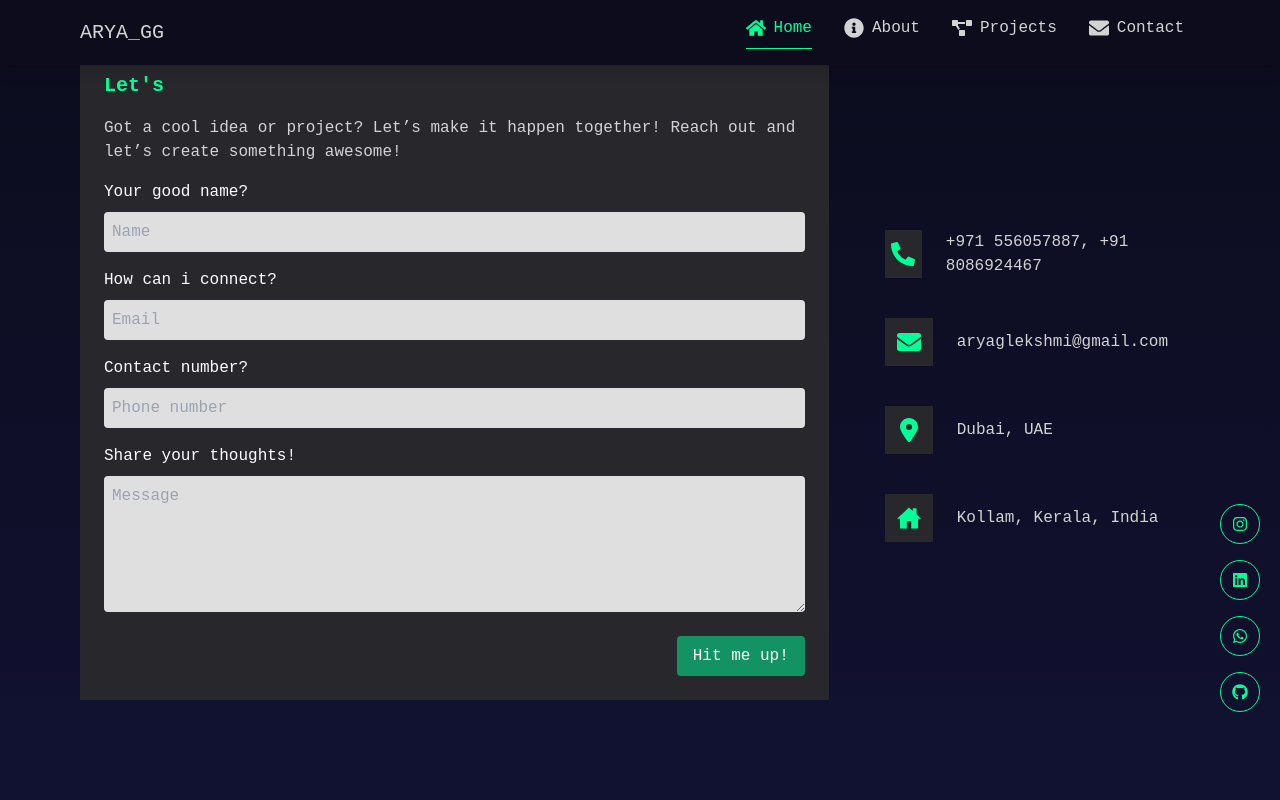
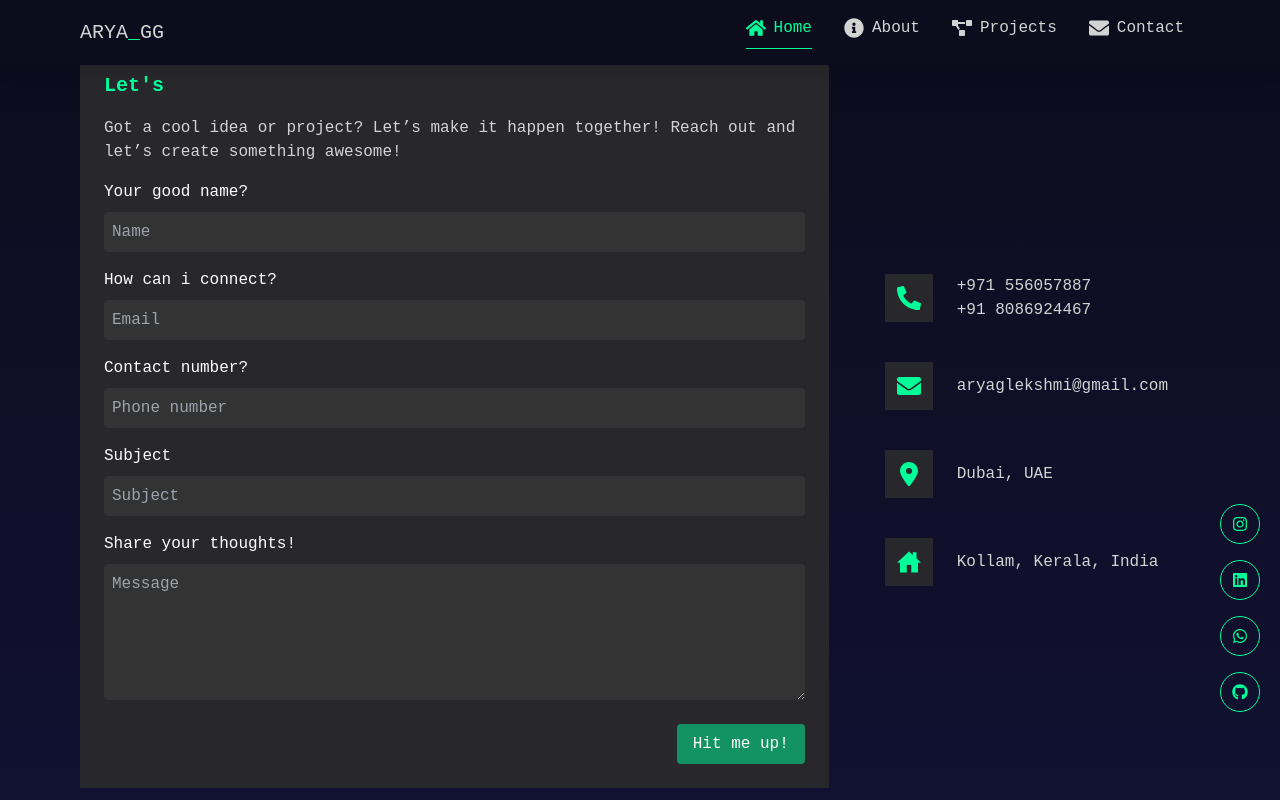
Before and after one commit to aryaglekshmi/portfolio, a Next.js app: page /pages/contact in a window 1280 px wide. Built offline with nearby package versions, Linux system fonts and the light colour scheme.

Commit message:
portfolio updates

```diff
--- a/package.json
+++ b/package.json
@@ -9,6 +9,7 @@
     "lint": "next lint"
   },
   "dependencies": {
+    "@emailjs/browser": "^4.4.1",
     "dotenv": "^16.4.5",
     "framer-motion": "^11.5.4",
     "next": "14.2.7",
--- a/src/app/components/header.tsx
+++ b/src/app/components/header.tsx
@@ -12,7 +12,7 @@ function Header() {
   const path = useContext(PathContext);
 
   return (
-    <div className="fixed w-full top-0 py-4 text-base px-10 md:px-20 flex-none z-20 bg-[#0c0c1d] shadow-lg">
+    <div className="fixed w-full top-0 py-4 text-base px-10 md:px-20 flex-none bg-[#0c0c1d] shadow-lg z-30">
 
       <div className="flex justify-between items-center mx-auto container ">
         <div>
--- a/src/app/components/photo.tsx
+++ b/src/app/components/photo.tsx
@@ -28,8 +28,8 @@ function Photo() {
             src="/arya.png"
             priority
             quality={100}
-            height={isMobile ? 300 : 500}
-            width={isMobile ? 300 : 500}
+            height={window.innerHeight/2}
+            width={window.innerWidth/2}
             alt="Image"
             className="object-contain filter brightness-75 hover:brightness-100"
           />
--- a/src/app/components/skills.tsx
+++ b/src/app/components/skills.tsx
@@ -88,13 +88,13 @@ function Skills() {
                 modules={[Autoplay]}
                 breakpoints={{
                   320: {
-                    slidesPerView: 1,
+                    slidesPerView: 2,
                   },
                   480: {
-                    slidesPerView: 2,
+                    slidesPerView: 3,
                   },
                   769: {
-                    slidesPerView: 2,
+                    slidesPerView: 4,
                   },
                   1024: {
                     slidesPerView:
--- a/src/app/components/status.tsx
+++ b/src/app/components/status.tsx
@@ -35,7 +35,7 @@ const statistics = [
 function Status() {
   return (
    <section>
-    <div className='flex flex-wrap gap-6 w-full p-4 flex-col md:flex-row'>
+    <div className='flex flex-wrap gap-6 w-full p-4 flex-col md:flex-row items-center'>
       {
         statistics.map((stats,ind)=> {
            return <div key={ind} className='flex-1 mx-4 flex gap-6 items-center md:justify-start'>
@@ -44,10 +44,10 @@ function Status() {
             end={stats.num}
             duration={5}
             delay={2}
-            className='text-4xl xl:text-6xl font-extrabold whitespace-nowrap
+            className='text-4xl lg:text-5xl xl:text-6xl font-extrabold whitespace-nowrap
             leading-snug text-white/80'
             />
-            <p>{stats.text}</p>
+            <p className='md:text-base '>{stats.text}</p>
             </div>
         })
       }
--- a/src/app/pages/contact/page.tsx
+++ b/src/app/pages/contact/page.tsx
@@ -1,17 +1,19 @@
+import { IMail } from "@/app/utils/interfaces";
+import { sendMail } from "@/app/utils/sendMail";
 import { motion } from "framer-motion";
+import { p } from "framer-motion/client";
 import { easeIn } from "framer-motion/dom";
-import React, { useEffect, useState } from "react";
+import React, { useEffect, useRef, useState } from "react";
 import { FaEnvelope, FaHome, FaPhoneAlt } from "react-icons/fa";
 import { FaLocationDot } from "react-icons/fa6";
 import { IoHomeSharp } from "react-icons/io5";
 
-
 function Contact() {
-
   const text = "Let's work together";
   const [displayedText, setDisplayedText] = useState("");
   const [isDeleting, setIsDeleting] = useState(false);
   const [index, setIndex] = useState(0);
+  const form = useRef(null);
 
   useEffect(() => {
     const handleTyping = () => {
@@ -40,27 +42,44 @@ function Contact() {
 
   const contacts = [
     {
-      text: 'Phone',
+      text: "Phone",
       icon: <FaPhoneAlt />,
-      value: '+971 556057887, +91 8086924467'
+      value: ["+971 556057887", "+91 8086924467"],
     },
     {
-      text: 'Email',
+      text: "Email",
       icon: <FaEnvelope />,
-      value: 'aryaglekshmi@gmail.com',
-      onClick: () => { window.location.href = 'mailto:aryalekshmi@gmail.com'; }
+      value: "aryaglekshmi@gmail.com",
+      onClick: () => {
+        window.location.href = "mailto:aryalekshmi@gmail.com";
+      },
     },
     {
-      text: 'Address',
-      icon: <FaLocationDot  />,
-      value: 'Dubai, UAE'
+      text: "Address",
+      icon: <FaLocationDot />,
+      value: "Dubai, UAE",
     },
     {
-      text: 'Home Address',
-      icon: <IoHomeSharp  />,
-      value: 'Kollam, Kerala, India'
-    }
+      text: "Home Address",
+      icon: <IoHomeSharp />,
+      value: "Kollam, Kerala, India",
+    },
   ];
+  const [formData, setFormData] = useState({} as IMail);
+
+  async function handleFormSubmit(e: any) {
+    e.preventDefault();
+    const res = await sendMail(formData);
+    console.log("🚀 ~ go ~ res:", res)
+
+  }
+
+  const updateFormData = (field: string, e: React.ChangeEvent<HTMLInputElement>) => {
+    setFormData({
+        ...formData,
+        [field]: e.target.value?.trim(),
+    });
+};
 
   return (
     <motion.section
@@ -68,60 +87,76 @@ function Contact() {
       animate={{
         opacity: 1,
         x: 0,
-        transition: { delay: 0.4, duration: 0.8, ease: "easeIn" },
+        transition: { delay: 0.2, duration: 0.5, ease: "easeIn" },
       }}
-      className="lg:min-h-[80vh] min-h-[70vh] flex flex-col justify-center py-12 px-10 xl:px-0"
+      className="lg:min-h-[80vh] min-h-[70vh] flex flex-col justify-center py-4 pr-5 lg:py-12 lg:px-10 xl:px-0"
     >
       <div className="container mx-auto h-full flex justify-center items-center gap-4 lg:flex-row flex-col">
         <div className="p-6 flex flex-col gap-4 bg-[#27272c] ">
           <h2 className="font-bold text-xl text-accent">{displayedText}</h2>
-          <p className="text-white/80 text-base">
+          <p className="text-white/80 md:text-base text-sm">
             Got a cool idea or project? Let’s make it happen together! Reach out
             and let’s create something awesome!
           </p>
-          <form className="flex flex-col gap-4 text-base">
+          <form
+            className="flex flex-col gap-4 text-base"
+            onSubmit={handleFormSubmit}
+            id="contactForm"
+            ref={form}
+          >
             <div>
               <label htmlFor="name" className="block text-white mb-2">
                 Your good name?
               </label>
               <input
                 type="text"
-                id="name"
-                name="name"
+                id="from_name"
+                name="from_name"
                 placeholder="Name"
-                // value={formData.name}
-                // onChange={handleChange}
-                className="w-full p-2 rounded bg-white/85 outline-none text-black"
+                onChange={(e) => updateFormData('from_name', e)}
+                className="w-full p-2 rounded bg-[#333333] outline-none text-black"
                 required
               />
             </div>
             <div>
-              <label htmlFor="email" className="block text-white mb-2">
+              <label htmlFor="from_email" className="block text-white mb-2">
                 How can i connect?
               </label>
               <input
-                type="email"
-                id="email"
-                name="email"
+                type="from_email"
+                id="from_email"
+                name="from_email"
                 placeholder="Email"
-                // value={formData.email}
-                // onChange={handleChange}
-                className="w-full p-2 rounded bg-white/85 outline-none text-black"
+                onChange={(e) => updateFormData('from_email', e)}
+                className="w-full p-2 rounded bg-[#333333] outline-none text-black"
                 required
               />
             </div>
             <div>
-              <label htmlFor="email" className="block text-white mb-2">
+              <label htmlFor="from_email" className="block text-white mb-2">
                 Contact number?
               </label>
               <input
-                type="phone"
-                id="phone"
-                name="phone"
+                type="from_phone"
+                id="from_phone"
+                name="from_phone"
                 placeholder="Phone number"
-                // value={formData.phone}
-                // onChange={handleChange}
-                className="w-full p-2 rounded bg-white/85 outline-none text-black"
+                onChange={(e) => updateFormData('from_phone', e)}
+                className="w-full p-2 rounded bg-[#333333] outline-none text-black"
+                required
+              />
+            </div>
+            <div>
+              <label htmlFor="from_email" className="block text-white mb-2">
+                Subject
+              </label>
+              <input
+                type="subject"
+                id="subject"
+                name="subject"
+                placeholder="Subject"
+                onChange={(e) => updateFormData('subject', e)}
+                className="w-full p-2 rounded bg-[#333333] outline-none text-black"
                 required
               />
             </div>
@@ -133,11 +168,10 @@ function Contact() {
                 id="message"
                 name="message"
                 placeholder="Message"
-                // value={formData.message}
-                // onChange={handleChange}
-                className="w-full p-2 rounded bg-white/85 outline-none text-black"
+                onChange={(e) => updateFormData('message', e)}
+                className="w-full p-2 rounded bg-[#333333] outline-none text-black"
+                required
                 rows={5}
-                required
               ></textarea>
             </div>
             <div className="text-right">
@@ -156,7 +190,7 @@ function Contact() {
               className="flex text-base w-full py-5 items-center"
               key={ind}
               onClick={contact.onClick ? contact.onClick : undefined}
-              >
+            >
               <span
                 className="h-12 w-12 bg-[#27272c] flex items-center
             justify-center text-accent text-2xl hover:bg-accent hover:text-primary hover:transition-all duration-500"
@@ -164,7 +198,14 @@ function Contact() {
                 {contact.icon}
               </span>
               <span className="pl-6">
-                <p>{contact.value}</p>
+
+                {
+                  Array.isArray(contact.value) ?
+                  contact.value.map((v,ind)=>(
+                   <p key={ind}>{v}</p>
+                  ))
+                  :  <p>{contact.value}</p>
+                }
               </span>
             </div>
           ))}
--- a/src/app/pages/projects/page.tsx
+++ b/src/app/pages/projects/page.tsx
@@ -162,7 +162,7 @@ function Projects() {
                 </SwiperSlide>
               ))}
             </Swiper>
-            <div className="swiper-pagination flex justify-center items-center gap-2 flex-none !bottom-2 xl:mb-[-8rem] lg-[-6rem] mb-[-5rem]"></div>
+            <div className="swiper-pagination flex justify-center items-center gap-2 flex-none !bottom-2 xl:mb-[-8rem] lg-[-6rem] mb-[-2rem]"></div>
           </div>
         </div>
       </div>
--- /dev/null
+++ b/src/app/utils/interfaces.ts
@@ -0,0 +1,9 @@
+export interface IMail {
+  to_name: string;
+  from_name: string;
+  message: string;
+  from_phone: string;
+  from_email: string;
+  subject: string;
+  reply_to: string;
+}
--- /dev/null
+++ b/src/app/utils/sendMail.ts
@@ -0,0 +1,36 @@
+import emailjs from "@emailjs/browser";
+import { IMail } from "./interfaces";
+
+async function sendMail(formData: IMail) {
+  const data = {
+    ...formData,
+    to_name: process.env.NEXT_PUBLIC_TO_NAME,
+    reply_to: process.env.NEXT_PUBLIC_TO_EMAIL,
+  };
+
+  emailjs.init({
+    publicKey: process.env.NEXT_PUBLIC_EMAIL_PUBLIC_KEY,
+  });
+
+  if (
+    process.env.NEXT_PUBLIC_EMAIL_SERVICE_ID &&
+    process.env.NEXT_PUBLIC_EMAIL_TEMPLATE_ID
+  ) {
+    try {
+      const response = await emailjs.send(
+        process.env.NEXT_PUBLIC_EMAIL_SERVICE_ID,
+        process.env.NEXT_PUBLIC_EMAIL_TEMPLATE_ID,
+        data
+      );
+      console.log("SUCCESS!", response.status, response.text);
+      return { success: true, message: 'Mail sent' };
+    } catch (err) {
+      console.log("FAILED...", err);
+      return { success: false, message: 'Mail failed' };
+    }
+  } else {
+    return { success: false, message: 'Email service or template ID is missing' };
+  }
+}
+
+export { sendMail };
```
Also changed, not shown: src/app/pages/home/page.tsx (+5 -5 lines), 2 other files (tests, documents, lock files or other folders).
